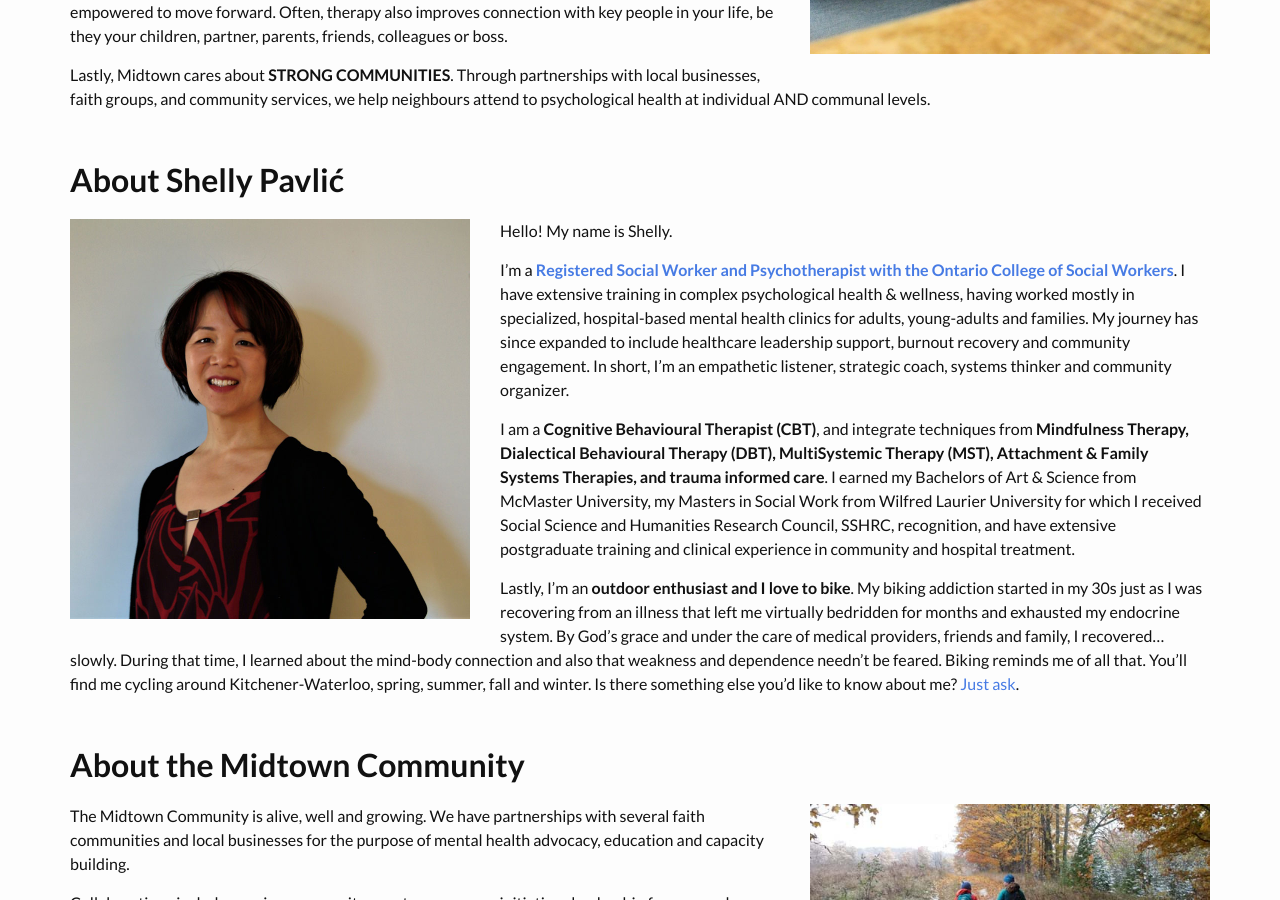
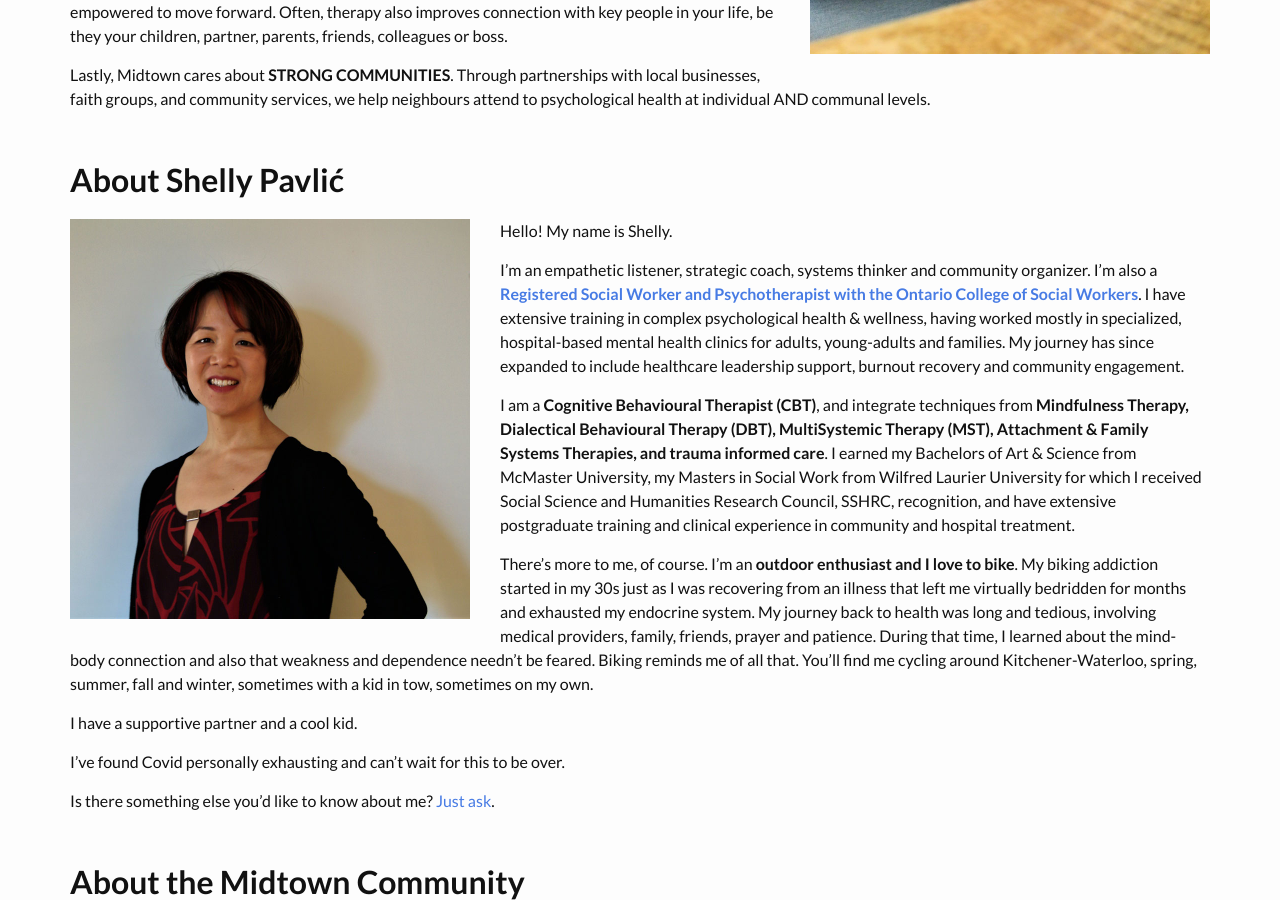
Before and after one commit to jonathanhines/midtown, a Jekyll site: the page built from about.markdown, in a window 1280 px wide and 900 px high, scrolled down 448 px. Built offline with Jekyll 4.4.1, drawn with Linux system fonts in a browser that asks for light colours.

Commit message:
Small changes - About me
About me changes - faith, recovery,
Front page - Covid comment.
Noted advising SMS concerns.

```diff
--- a/about.markdown
+++ b/about.markdown
@@ -23,11 +23,17 @@
 
 Hello! My name is Shelly.
 
-I’m a **[Registered Social Worker and Psychotherapist with the Ontario College of Social Workers](https://www.ocswssw.org/)**. I have extensive training in complex psychological health & wellness, having worked mostly in specialized, hospital-based mental health clinics for adults, young-adults and families. My journey has since expanded to include healthcare leadership support, burnout recovery and community engagement. In short, I’m an empathetic listener, strategic coach, systems thinker and community organizer.
+I’m an empathetic listener, strategic coach, systems thinker and community organizer. I’m also a **[Registered Social Worker and Psychotherapist with the Ontario College of Social Workers](https://www.ocswssw.org/)**. I have extensive training in complex psychological health & wellness, having worked mostly in specialized, hospital-based mental health clinics for adults, young-adults and families. My journey has since expanded to include healthcare leadership support, burnout recovery and community engagement.
 
 I am a **Cognitive Behavioural Therapist (CBT)**, and integrate techniques from **Mindfulness Therapy, Dialectical Behavioural Therapy (DBT), MultiSystemic Therapy (MST), Attachment & Family Systems Therapies, and trauma informed care**. I earned my Bachelors of Art & Science from McMaster University, my Masters in Social Work from Wilfred Laurier University for which I received Social Science and Humanities Research Council, SSHRC, recognition, and have extensive postgraduate training and clinical experience in community and hospital treatment.
 
-Lastly, I’m an **outdoor enthusiast and I love to bike**. My biking addiction started in my 30s just as I was recovering from an illness that left me virtually bedridden for months and exhausted my endocrine system. By God’s grace and under the care of medical providers, friends and family, I recovered... slowly. During that time, I learned about the mind-body connection and also that weakness and dependence needn’t be feared. Biking reminds me of all that. You’ll find me cycling around Kitchener-Waterloo, spring, summer, fall and winter. Is there something else you'd like to know about me? [Just ask](mailto:shelly@midtowncounselling.ca).
+There's more to me, of course. I’m an **outdoor enthusiast and I love to bike**. My biking addiction started in my 30s just as I was recovering from an illness that left me virtually bedridden for months and exhausted my endocrine system. My journey back to health was long and tedious, involving medical providers, family, friends, prayer and patience. During that time, I learned about the mind-body connection and also that weakness and dependence needn’t be feared. Biking reminds me of all that. You’ll find me cycling around Kitchener-Waterloo, spring, summer, fall and winter, sometimes with a kid in tow, sometimes on my own.
+
+I have a supportive partner and a cool kid.
+
+I've found Covid personally exhausting and can't wait for this to be over.
+
+Is there something else you'd like to know about me? [Just ask](mailto:shelly@midtowncounselling.ca).
 
 ## About the Midtown Community
 
--- a/contact.markdown
+++ b/contact.markdown
@@ -57,7 +57,7 @@
 During Covid 19, most appointments are being provided by video or phone session. In person, in-home appointments are available on an as-needed basis
 </div>
 
-To book your Initial Phone Consultation, send us an [email](mailto:info@midtowncounselling.ca), [text or call](tel:2263133335) with your name, contact details and your choice of available consult times.
+To book your Initial Phone Consultation, send us an [email](mailto:info@midtowncounselling.ca), [text or call](tel:2263133335) with your name, contact details and your choice of available consult times. If you choose to text and don't hear back within 1 business day, please call us as your SMS didn't go through.
 
 Before contacting us please review our [Privacy Statement](/privacy).
 
--- a/index.markdown
+++ b/index.markdown
@@ -19,7 +19,7 @@
 
 <div class="color-bg">
 <div class="blurb wrapper" markdown="1">
-Living with a dark, stormy cloud over your head is NO way to live. If your cloud is taking away from your personal life or career, you may feel burdened, alone or misunderstood. It doesn't have to be that way. Psychotherapy techniques like Cognitive Behavioural Therapy (CBT) and Mindfulness Therapy relieve anxiety, depression and stress, restore confidence, foster effective relationships, and unlock personal potential.
+Living with a dark, stormy cloud over your head is no way to live - even in Covid. If your cloud is taking away from your personal life or career, you may feel burdened, alone or misunderstood. It doesn't have to be that way. Psychotherapy techniques like Cognitive Behavioural Therapy (CBT) and Mindfulness Therapy relieve anxiety, depression and stress, restore confidence, foster effective relationships, and unlock personal potential.
 
 <div class="blurb-link"><a class="link-button" href="/services/individuals">find out more</a></div>
 </div>
```
Also changed, not shown: other parts of contact.markdown (+1 -1 lines), README.md.
